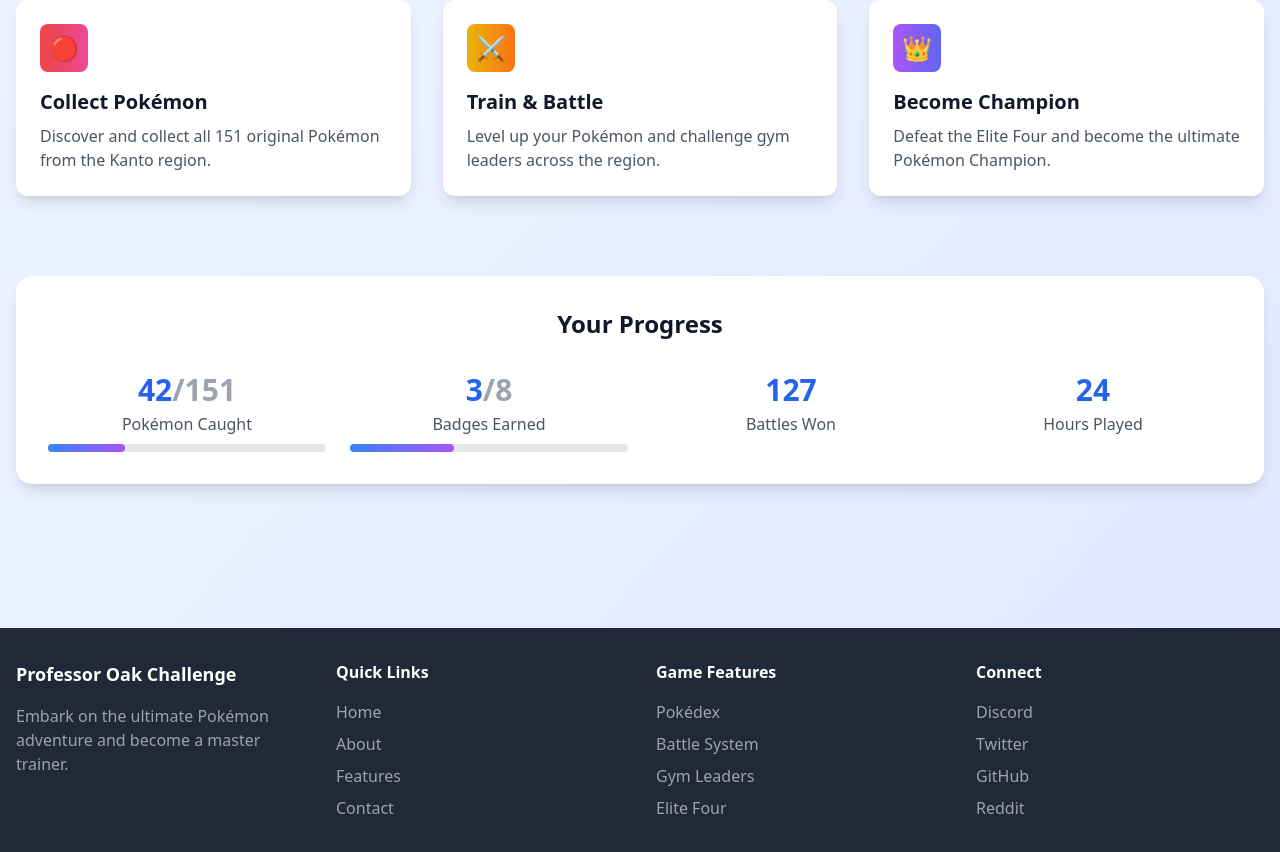
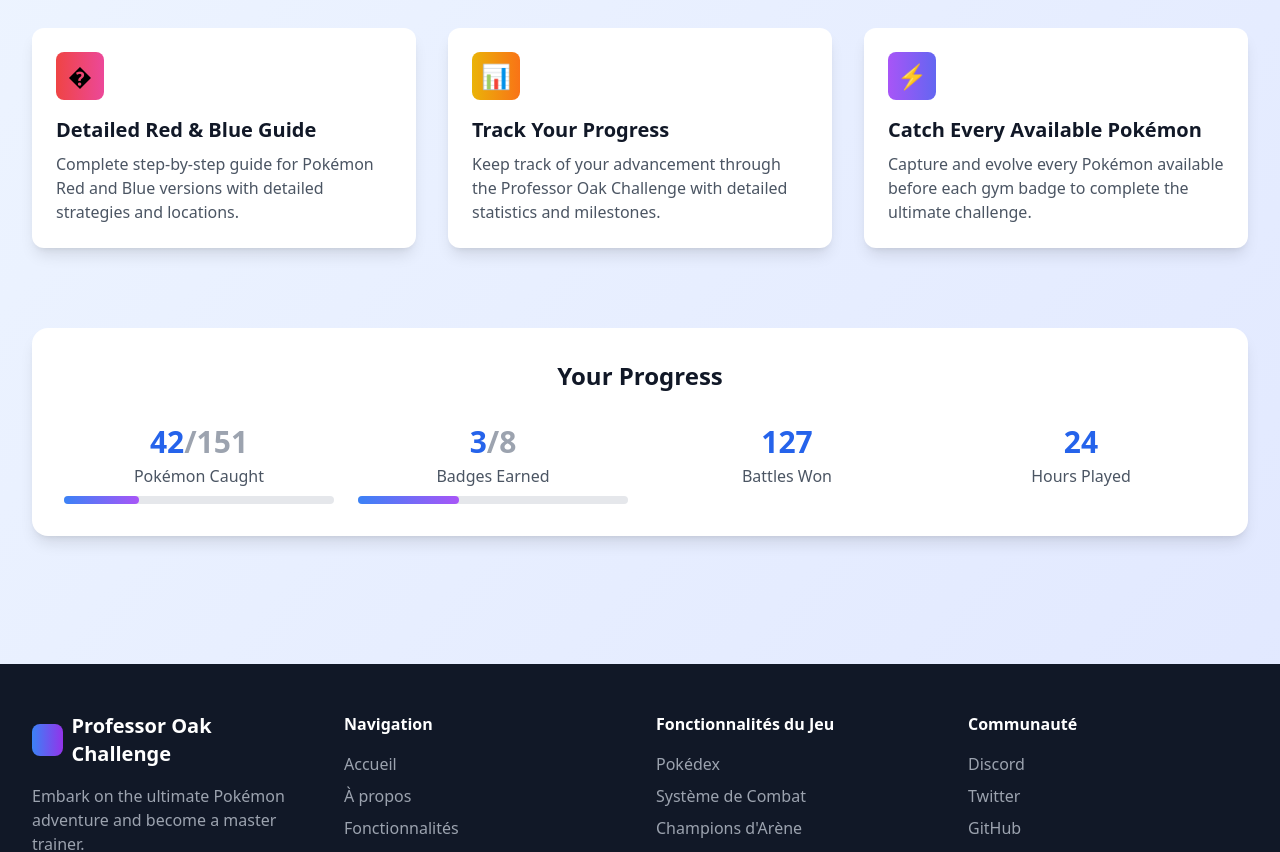
Before and after one commit to vlldnt/professor-oak-challenge, a React (Vite) app in the folder frontend/: page / in a window 1280 px wide. Shown: the part 496-1348 px from the top of the page. Built offline with nearby package versions, Linux system fonts and the light colour scheme.

Commit message:
fix: changing size website

```diff
--- a/frontend/src/App.jsx
+++ b/frontend/src/App.jsx
@@ -13,7 +13,6 @@
   const [activeTab, setActiveTab] = useState('home')
   const [currentUser, setCurrentUser] = useState(null)
 
-  // Charger l'utilisateur depuis localStorage au démarrage
   useEffect(() => {
     const savedUser = apiService.getCurrentUser()
     if (savedUser && apiService.isAuthenticated()) {
@@ -47,7 +46,8 @@
           setActiveTab={setActiveTab}
           currentUser={currentUser}
           setCurrentUser={setCurrentUser}
-        />      <main>
+        />
+      <main className="max-w-screen-xl mx-auto">
         {renderPage()}
       </main>
 
--- a/frontend/src/components/Footer.jsx
+++ b/frontend/src/components/Footer.jsx
@@ -1,34 +1,43 @@
+import { useTranslation } from 'react-i18next';
+
 function Footer() {
+  const { t } = useTranslation();
+
   return (
-    <footer className="bg-gray-800 text-white py-8 mt-20">
-      <div className="max-w-7xl mx-auto px-4">
-        <div className="grid md:grid-cols-4 gap-8 mb-8">
-          <div>
-            <h3 className="text-lg font-semibold mb-4">Professor Oak Challenge</h3>
-            <p className="text-gray-400">
-              Embark on the ultimate Pokémon adventure and become a master trainer.
+    <footer className="bg-gray-900 text-white mt-16">
+      <div className="max-w-screen-xl mx-auto px-6 py-12 lg:px-8">
+        <div className="grid md:grid-cols-4 gap-8">
+          {/* Company Info */}
+          <div className="col-span-1">
+            <div className="flex items-center space-x-2 mb-4">
+              <div className="w-8 h-8 bg-gradient-to-r from-blue-500 to-purple-600 rounded-lg"></div>
+              <h3 className="text-xl font-bold">{t('professorOakChallenge')}</h3>
+            </div>
+            <p className="text-gray-400 mb-4">
+              {t('footerDescription')}
             </p>
           </div>
           <div>
-            <h4 className="text-md font-semibold mb-4">Quick Links</h4>
+            <h4 className="text-md font-semibold mb-4">Navigation</h4>
             <ul className="space-y-2 text-gray-400">
-              <li><a href="#" className="hover:text-white transition-colors">Home</a></li>
-              <li><a href="#" className="hover:text-white transition-colors">About</a></li>
-              <li><a href="#" className="hover:text-white transition-colors">Features</a></li>
+              <li><a href="#" className="hover:text-white transition-colors">Accueil</a></li>
+              <li><a href="#" className="hover:text-white transition-colors">À propos</a></li>
+              <li><a href="#" className="hover:text-white transition-colors">Fonctionnalités</a></li>
+              <li><a href="#" className="hover:text-white transition-colors">Tableau de bord</a></li>
               <li><a href="#" className="hover:text-white transition-colors">Contact</a></li>
             </ul>
           </div>
           <div>
-            <h4 className="text-md font-semibold mb-4">Game Features</h4>
+            <h4 className="text-md font-semibold mb-4">Fonctionnalités du Jeu</h4>
             <ul className="space-y-2 text-gray-400">
               <li><a href="#" className="hover:text-white transition-colors">Pokédex</a></li>
-              <li><a href="#" className="hover:text-white transition-colors">Battle System</a></li>
-              <li><a href="#" className="hover:text-white transition-colors">Gym Leaders</a></li>
-              <li><a href="#" className="hover:text-white transition-colors">Elite Four</a></li>
+              <li><a href="#" className="hover:text-white transition-colors">Système de Combat</a></li>
+              <li><a href="#" className="hover:text-white transition-colors">Champions d'Arène</a></li>
+              <li><a href="#" className="hover:text-white transition-colors">Conseil des 4</a></li>
             </ul>
           </div>
           <div>
-            <h4 className="text-md font-semibold mb-4">Connect</h4>
+            <h4 className="text-md font-semibold mb-4">Communauté</h4>
             <ul className="space-y-2 text-gray-400">
               <li><a href="#" className="hover:text-white transition-colors">Discord</a></li>
               <li><a href="#" className="hover:text-white transition-colors">Twitter</a></li>
--- a/frontend/src/components/Header.jsx
+++ b/frontend/src/components/Header.jsx
@@ -29,7 +29,7 @@
 
   return (
     <nav className="bg-white shadow-lg">
-      <div className="max-w-7xl mx-auto px-4">
+      <div className="max-w-screen-xl mx-auto px-6 lg:px-8">
         <div className="flex justify-between items-center py-4">
           <div className="flex items-center space-x-2">
             <div className="w-8 h-8 bg-gradient-to-r from-blue-500 to-purple-600 rounded-lg"></div>
--- a/frontend/src/i18n.js
+++ b/frontend/src/i18n.js
@@ -15,18 +15,18 @@
 
       // Home page
       welcomeTitle: "Welcome to the",
-      professorOakChallenge: "Professor Oak Challenges",
-      heroDescription: "Embark on an epic journey to become a Pokémon master. Discover, collect, and train your way to greatness!",
+      professorOakChallenge: "Professor Oak Challenge",
+      heroDescription: "Embark on the ultimate challenge to become a true Pokémon master. Discover, collect, and evolve every available Pokémon before each badge — no shortcuts, just pure mastery!",
       startJourney: "Start Your Journey",
       learnMore: "Learn More",
 
       // Features
-      collectPokemon: "Collect Pokémon",
-      collectDescription: "Discover and collect all 151 original Pokémon from the Kanto region.",
-      trainBattle: "Train & Battle",
-      trainDescription: "Level up your Pokémon and challenge gym leaders across the region.",
-      becomeChampion: "Become Champion",
-      championDescription: "Defeat the Elite Four and become the ultimate Pokémon Champion.",
+      collectPokemon: "Detailed Red & Blue Guide",
+      collectDescription: "Complete step-by-step guide for Pokémon Red and Blue versions with detailed strategies and locations.",
+      trainBattle: "Track Your Progress",
+      trainDescription: "Keep track of your advancement through the Professor Oak Challenge with detailed statistics and milestones.",
+      becomeChampion: "Catch Every Available Pokémon",
+      championDescription: "Capture and evolve every Pokémon available before each gym badge to complete the ultimate challenge.",
 
       // Stats
       yourProgress: "Your Progress",
@@ -106,18 +106,18 @@
 
       // Home page
       welcomeTitle: "Bienvenue dans le",
-      professorOakChallenge: "Professor Oak Challenges",
-      heroDescription: "Embarquez dans un voyage épique pour devenir un maître Pokémon. Découvrez, collectionnez et entraînez-vous vers la grandeur !",
+      professorOakChallenge: "Professor Oak Challenge",
+      heroDescription: "Embarquez dans le défi ultime pour devenir un vrai maître Pokémon. Découvrez, capturez et faites évoluer tous les Pokémon disponibles avant chaque badge — aucun raccourci, que de la pure maîtrise !",
       startJourney: "Commencer l'Aventure",
       learnMore: "En Savoir Plus",
 
       // Features
-      collectPokemon: "Collectionner les Pokémon",
-      collectDescription: "Découvrez et collectionnez les 151 Pokémon originaux de la région de Kanto.",
-      trainBattle: "Entraîner & Combattre",
-      trainDescription: "Montez en niveau vos Pokémon et défiez les champions d'arène de la région.",
-      becomeChampion: "Devenir Champion",
-      championDescription: "Battez le Conseil des 4 et devenez le champion Pokémon ultime.",
+      collectPokemon: "Guide Détaillé Rouge & Bleu",
+      collectDescription: "Guide complet étape par étape pour les versions Pokémon Rouge et Bleu avec stratégies détaillées et emplacements.",
+      trainBattle: "Suivez Votre Progression",
+      trainDescription: "Gardez un suivi de votre avancée dans le Professor Oak Challenge avec des statistiques détaillées et des jalons.",
+      becomeChampion: "Capturez Tous les Pokémon Disponibles",
+      championDescription: "Capturez et faites évoluer tous les Pokémon disponibles avant chaque badge d'arène pour compléter le défi ultime.",
 
       // Stats
       yourProgress: "Votre Progression",
--- a/frontend/src/pages/Dashboard.jsx
+++ b/frontend/src/pages/Dashboard.jsx
@@ -47,7 +47,7 @@
 
   if (!currentUser) {
     return (
-      <div className="max-w-7xl mx-auto px-4 py-16">
+      <div className="max-w-screen-xl mx-auto px-6 py-16 lg:px-8">
         <div className="text-center">
           <div className="text-6xl mb-4">🔒</div>
           <h2 className="text-2xl font-bold text-gray-900 mb-4">Accès restreint</h2>
@@ -65,7 +65,7 @@
 
   if (isLoading) {
     return (
-      <div className="max-w-7xl mx-auto px-4 py-16">
+      <div className="max-w-screen-xl mx-auto px-6 py-16 lg:px-8">
         <div className="flex items-center justify-center">
           <div className="animate-spin rounded-full h-32 w-32 border-b-2 border-blue-500"></div>
         </div>
@@ -75,7 +75,7 @@
 
   if (error) {
     return (
-      <div className="max-w-7xl mx-auto px-4 py-16">
+      <div className="max-w-screen-xl mx-auto px-6 py-16 lg:px-8">
         <div className="bg-red-100 border border-red-400 text-red-700 px-4 py-3 rounded">
           {error}
         </div>
@@ -84,7 +84,7 @@
   }
 
   return (
-    <div className="max-w-7xl mx-auto px-4 py-16">
+    <div className="max-w-screen-xl mx-auto px-6 py-16 lg:px-8">
       {/* Header */}
       <div className="mb-8 text-center">
         <h1 className="text-4xl font-bold text-gray-900 mb-4">
--- a/frontend/src/pages/Home.jsx
+++ b/frontend/src/pages/Home.jsx
@@ -7,19 +7,19 @@
     {
       title: t('collectPokemon'),
       description: t('collectDescription'),
-      icon: "🔴",
+      icon: "�",
       color: "from-red-500 to-pink-500"
     },
     {
       title: t('trainBattle'),
       description: t('trainDescription'),
-      icon: "⚔️",
+      icon: "📊",
       color: "from-yellow-500 to-orange-500"
     },
     {
       title: t('becomeChampion'),
       description: t('championDescription'),
-      icon: "👑",
+      icon: "⚡",
       color: "from-purple-500 to-indigo-500"
     }
   ]
@@ -32,7 +32,7 @@
   ]
 
   return (
-    <div className="max-w-7xl mx-auto px-4 py-16">
+    <div className="max-w-screen-xl mx-auto px-6 py-16 lg:px-8">
       {/* Hero Section */}
       <div className="text-center">
         <h2 className="text-4xl md:text-6xl font-bold text-gray-900 mb-6">
--- a/frontend/src/pages/Login.jsx
+++ b/frontend/src/pages/Login.jsx
@@ -57,7 +57,7 @@
   }
 
   return (
-    <div className="max-w-7xl mx-auto px-4 py-16">
+    <div className="max-w-screen-xl mx-auto px-6 py-16 lg:px-8">
       <div className="max-w-md mx-auto">
         {/* Header */}
         <div className="text-center mb-8">
```
